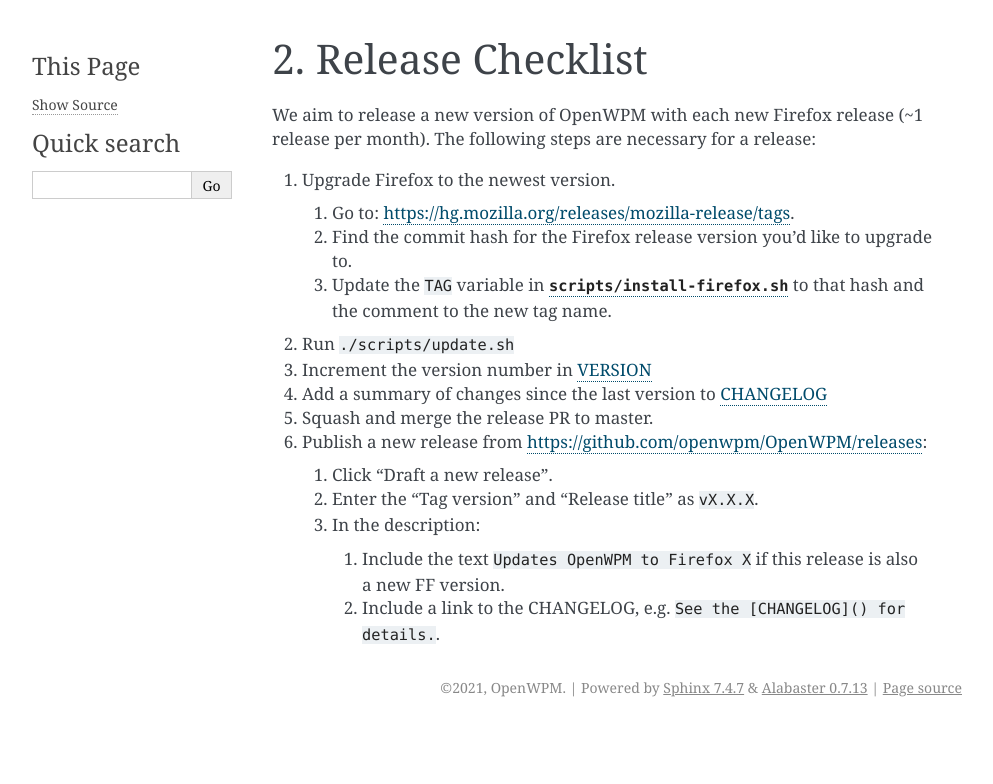
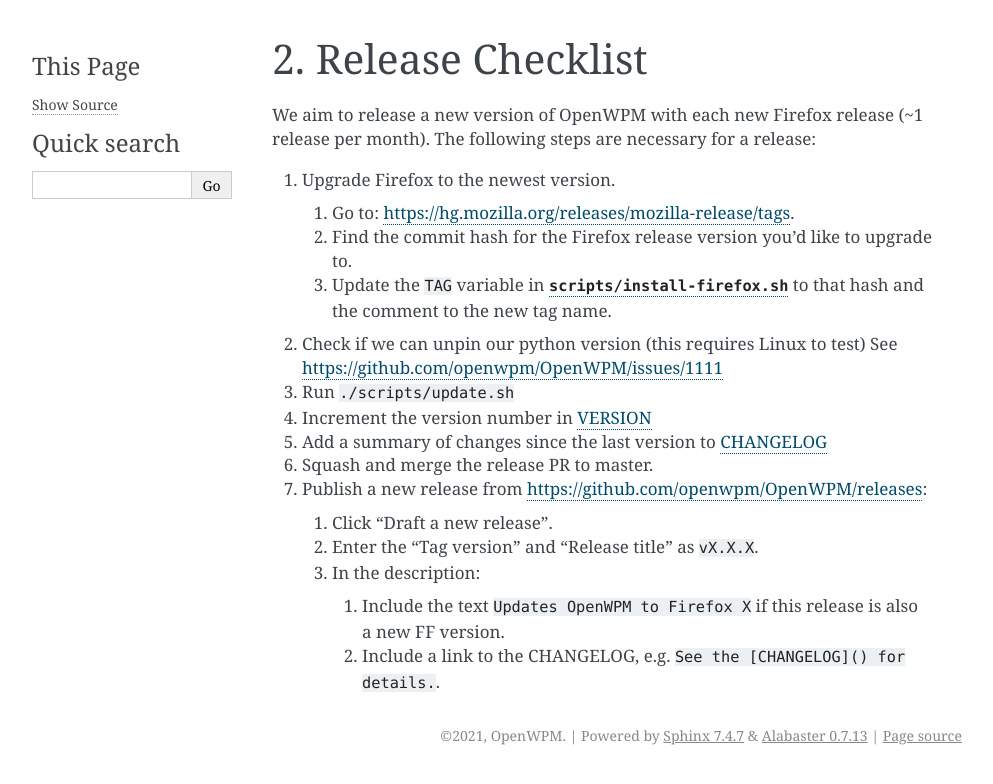
Before and after one commit to openwpm/OpenWPM, a Sphinx documentation site: the page built from docs/Release-Checklist.md, in a window 1280 px wide. Shown: the top 784 px of the page, without its empty margins (148-1141 px from the left). Built offline with Sphinx 7.4.7, drawn with Linux system fonts in a browser that asks for light colours.

```diff
--- a/docs/Release-Checklist.md
+++ b/docs/Release-Checklist.md
@@ -6,11 +6,12 @@ We aim to release a new version of OpenWPM with each new Firefox release (~1 rel
     1. Go to: <https://hg.mozilla.org/releases/mozilla-release/tags>.
     2. Find the commit hash for the Firefox release version you'd like to upgrade to.
     3. Update the `TAG` variable in [`scripts/install-firefox.sh`](../scripts/install-firefox.sh#L12) to that hash and the comment to the new tag name.
-2. Run `./scripts/update.sh`
-3. Increment the version number in [VERSION](../VERSION)
-4. Add a summary of changes since the last version to [CHANGELOG](../CHANGELOG.md)
-5. Squash and merge the release PR to master.
-6. Publish a new release from <https://github.com/openwpm/OpenWPM/releases>:
+2. Check if we can unpin our python version (this requires Linux to test) See <https://github.com/openwpm/OpenWPM/issues/1111>
+3. Run `./scripts/update.sh`
+4. Increment the version number in [VERSION](../VERSION)
+5. Add a summary of changes since the last version to [CHANGELOG](../CHANGELOG.md)
+6. Squash and merge the release PR to master.
+7. Publish a new release from <https://github.com/openwpm/OpenWPM/releases>:
     1. Click "Draft a new release".
     2. Enter the "Tag version" and "Release title" as `vX.X.X`.
     3. In the description:
```
Also changed, not shown: 2 other files.
